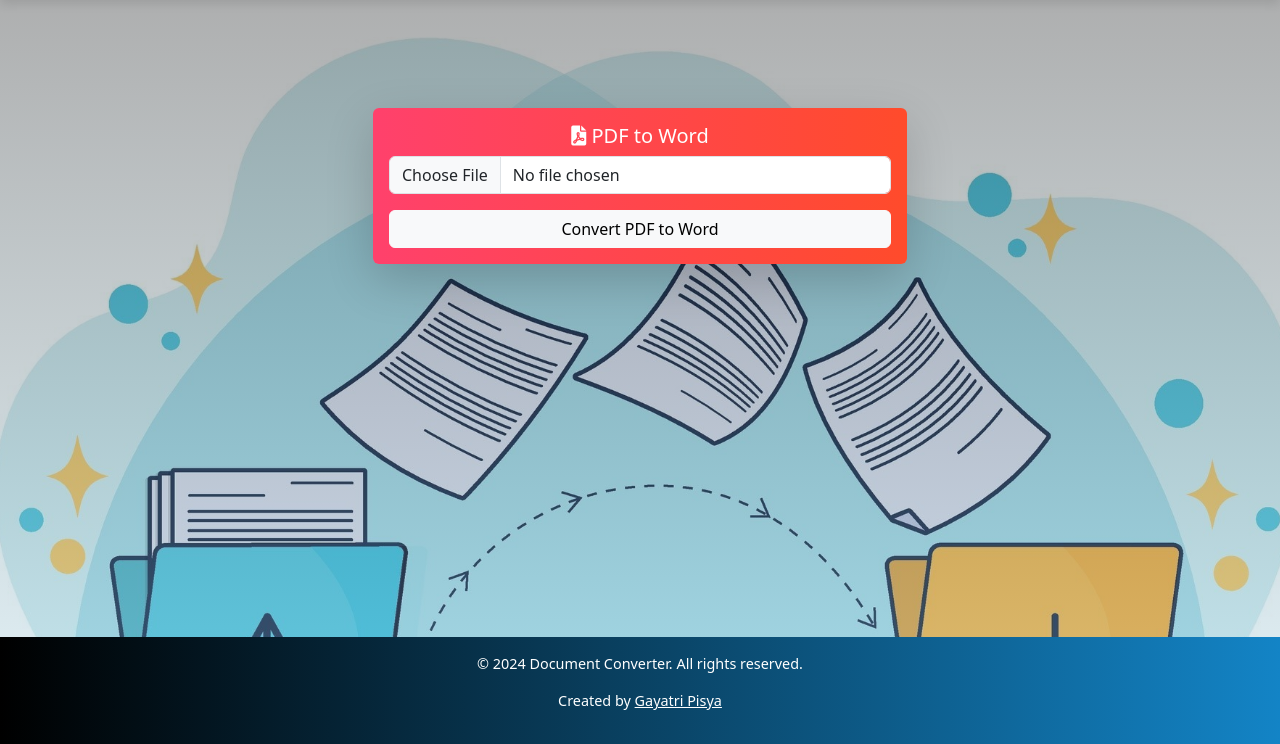
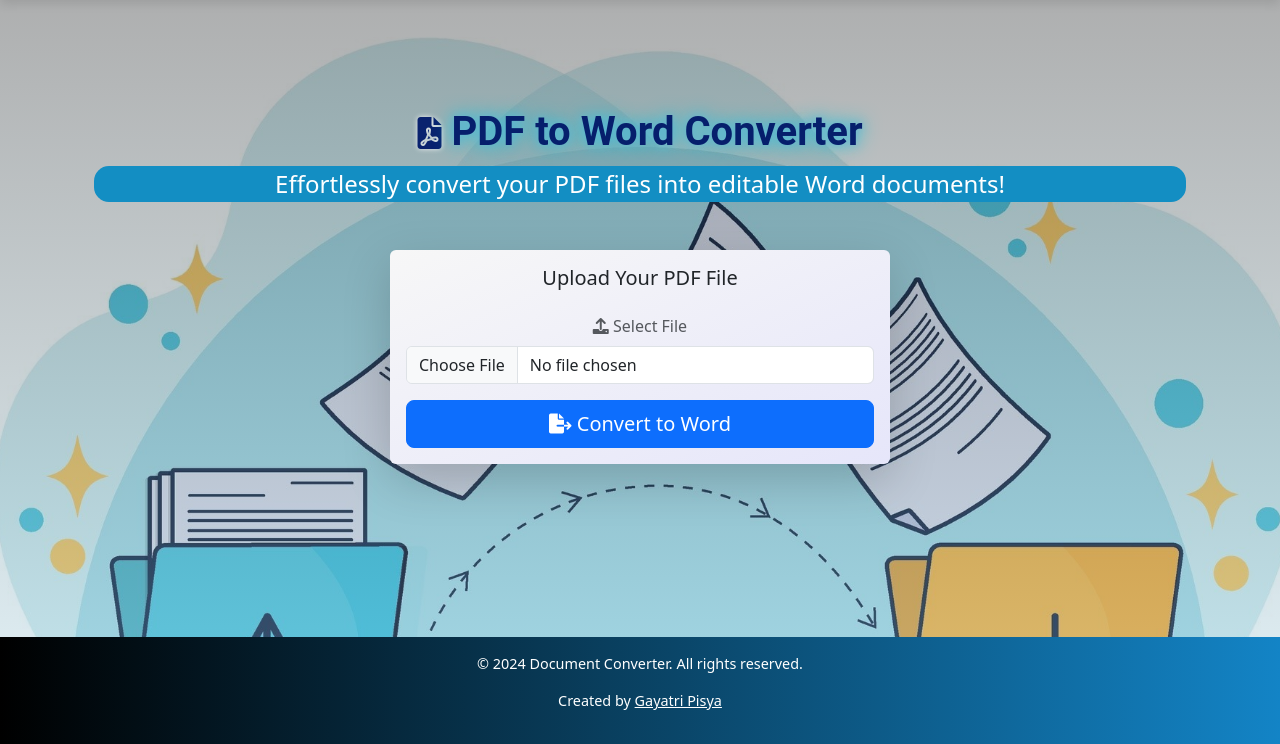
Before and after one commit to GayatriPisya/WordToPDF_PDFToWord, a Flask app: page /pdf-to-word in a window 1280 px wide. Shown: the part 56-800 px from the top of the page. Run offline with Flask 3, Linux system fonts and the light colour scheme; some libraries are stand-ins or nearby versions.

Commit message:
updated pdf to word

```diff
--- a/static/style.css
+++ b/static/style.css
@@ -48,10 +48,8 @@ body {
 /* Style the icons inside the heading */
 .content-wrapper h2 i {
     color: #09226e; /* Icon color */
-    margin: 0 10px; /* Spacing between icons and text */
     font-size: 2rem; /* Icon size relative to heading */
     text-shadow: 0 0 5px rgb(239, 240, 243); /* Glow for the icons */
-    vertical-align: middle; /* Align icons with text */
 }
 
 
--- a/templates/pdf_to_word.html
+++ b/templates/pdf_to_word.html
@@ -1,26 +1,31 @@
 {% extends 'base.html' %}
 
+{% block title %}PDF to Word Converter{% endblock %}
+
 {% block content %}
-<div class="container my-5">
-    <div class="row justify-content-center">
-        <div class="col-md-6">
-            <div class="card shadow-lg border-0" style="background: linear-gradient(to right, #ff416c, #ff4b2b);">
-                <div class="card-body text-center">
-                    <h5 class="card-title" style="color: white;">
-                        <i class="fas fa-file-pdf"></i> PDF to Word
-                    </h5>
-                    <form action="/convert" method="POST" enctype="multipart/form-data">
-                        <!-- File input -->
-                        <input type="file" name="file" class="form-control mb-3" required>
-                        <!-- Hidden field for conversion type -->
-                        <input type="hidden" name="conversion_type" value="pdf-to-word">
-                        <!-- Submit button -->
-                        <button type="submit" class="btn btn-light w-100">
-                            Convert PDF to Word
-                        </button>
-                    </form>
+<div class="container py-5">
+    <!-- Page Header -->
+    <div class="text-center mb-5">
+        <h2 class="display-5"><i class="fas fa-file-pdf"></i> PDF to Word Converter</h2>
+        <p class="lead text-white">Effortlessly convert your PDF files into editable Word documents!</p>
+    </div>
+
+    <!-- Conversion Card -->
+    <div class="card shadow-lg border-0 mx-auto" style="max-width: 500px; background: linear-gradient(to bottom right, #f7f7f7, #e6e6fa);">
+        <div class="card-body">
+            <h5 class="card-title text-center mb-4 text-dark">Upload Your PDF File</h5>
+            <form action="/convert" method="POST" enctype="multipart/form-data">
+                <div class="mb-3">
+                    <label for="file" class="form-label text-muted"><i class="fas fa-upload"></i> Select File</label>
+                    <input type="file" name="file" class="form-control" required>
                 </div>
-            </div>
+                <input type="hidden" name="conversion_type" value="pdf-to-word">
+                <div class="d-grid">
+                    <button type="submit" class="btn btn-primary btn-lg">
+                        <i class="fas fa-file-export"></i> Convert to Word
+                    </button>
+                </div>
+            </form>
         </div>
     </div>
 </div>
```
